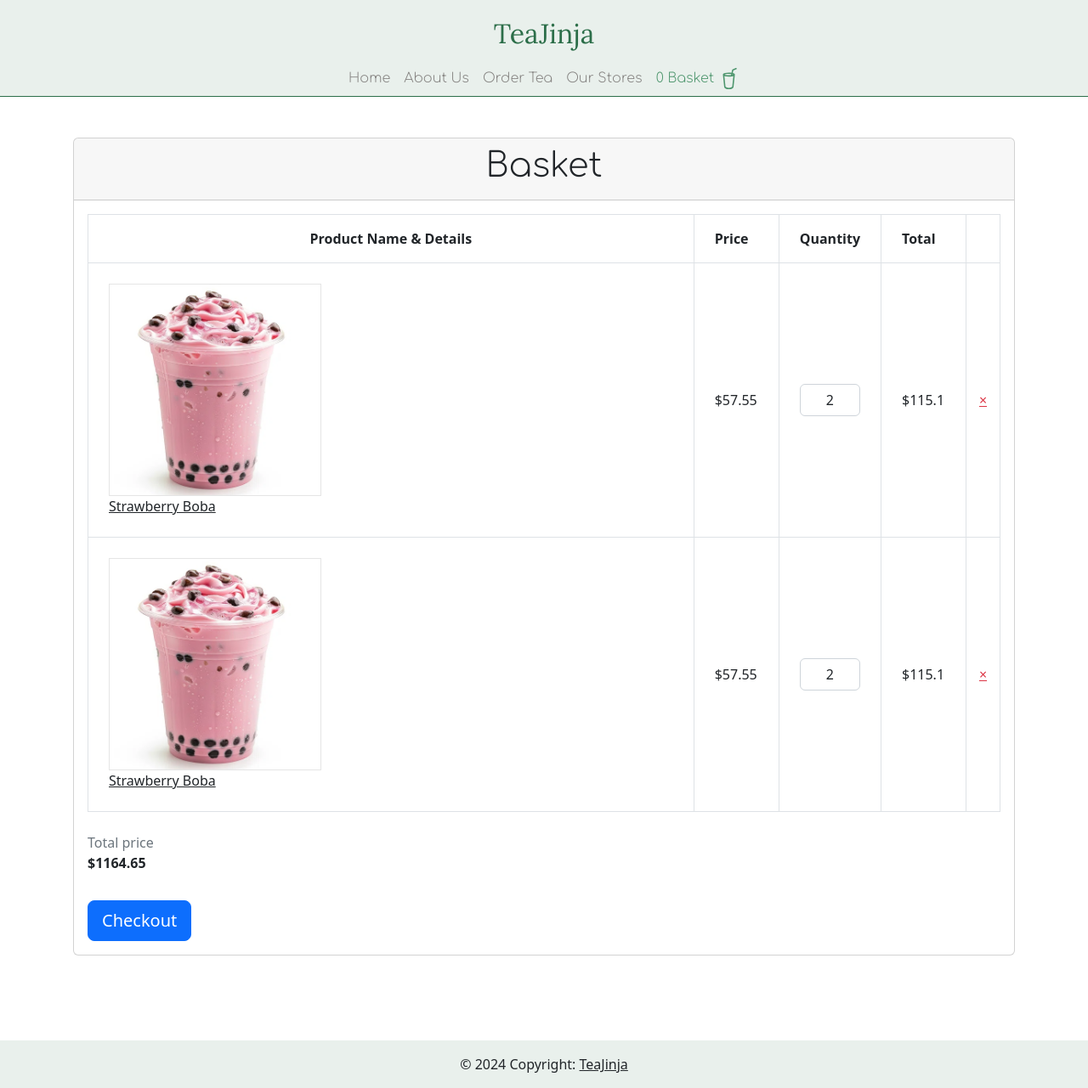
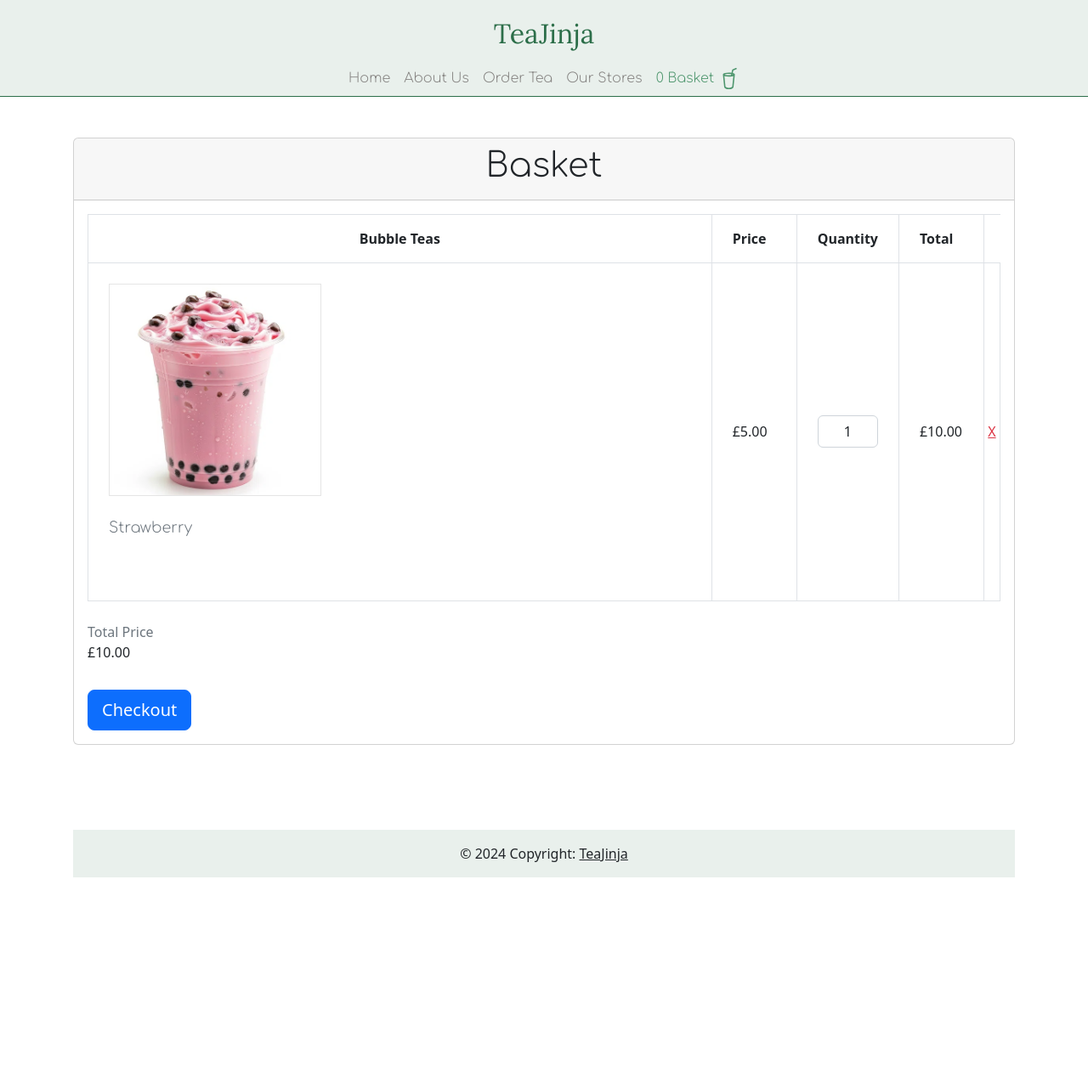
Before and after one commit to xiaojieee/week11_jen_shujie, a Flask app: page /basket/ in a window 1280 px wide. Shown: the whole page at 85% size. After the commit the page ends 1033 px from the top, so only its background shows below. Run offline with Flask 3, Linux system fonts and the light colour scheme.

Commit message:
Edited styles of basket page

```diff
--- a/application/routes.py
+++ b/application/routes.py
@@ -29,6 +29,7 @@ def order():
 def our_stores():
     return render_template('store.html', active_stores='active')
 
+
 @app.route('/basket/')
 def basket():
     return render_template('basket.html', active_basket='active')
--- a/application/templates/basket.html
+++ b/application/templates/basket.html
@@ -10,65 +10,43 @@
         </div>
         <div class="card-body">
             <div class="table-responsive">
+
               <table class="table table-bordered m-0">
                 <thead>
                   <tr>
                     <!-- Set columns width -->
-                    <th class="text-center py-3 px-4" style="min-width: 400px;">Product Name &amp; Details</th>
+                    <th class="text-center py-3 px-4" style="min-width: 400px;">Bubble Teas</th>
                     <th class="text-right py-3 px-4" style="width: 100px;">Price</th>
                     <th class="text-center py-3 px-4" style="width: 120px;">Quantity</th>
                     <th class="text-right py-3 px-4" style="width: 100px;">Total</th>
-                    <th class="text-center align-middle py-3 px-0" style="width: 40px;"><a href="#" class="shop-tooltip float-none text-light" title="" data-original-title="Clear cart"><i class="ino ion-md-trash"></i></a></th>
                   </tr>
                 </thead>
+
                 <tbody>
-
                   <tr>
                     <td class="p-4">
-                      <div class="media align-items-center">
-                        <img src="{{ url_for('static', filename='/images/strawberry.webp') }}" class="tea_image d-block ui-w-40 ui-bordered mr-4" alt="">
-                        <div class="media-body">
-                          <a href="#" class="d-block text-dark">Strawberry Boba</a>
-                          <small>
-                            <!-- <span class="text-muted">Toppings</span> -->
-                          </small>
-                        </div>
+                      <div class="align-items-center">
+                        <img src="{{ url_for('static', filename='/images/strawberry.webp') }}" class="tea_image" alt="">
+                            <figcaption class="figure-caption mt-4 mb-5">Strawberry</figcaption>
                       </div>
                     </td>
-                    <td class="text-right font-weight-semibold align-middle p-4">$57.55</td>
-                    <td class="align-middle p-4"><input type="text" class="form-control text-center" value="2"></td>
-                    <td class="text-right font-weight-semibold align-middle p-4">$115.1</td>
-                    <td class="text-center align-middle px-0"><a href="#" class="shop-tooltip close float-none text-danger" title="" data-original-title="Remove">×</a></td>
-                  </tr>
-
-                  <tr>
-                    <td class="p-4">
-                      <div class="media align-items-center">
-                        <img src="{{ url_for('static', filename='/images/strawberry.webp') }}" class="tea_image d-block ui-w-40 ui-bordered mr-4" alt="">
-                        <div class="media-body">
-                          <a href="#" class="d-block text-dark">Strawberry Boba</a>
-                          <small>
-                            <!-- <span class="text-muted">Toppings</span> -->
-                          </small>
-                        </div>
-                      </div>
-                    </td>
-                    <td class="text-right font-weight-semibold align-middle p-4">$57.55</td>
-                    <td class="align-middle p-4"><input type="text" class="form-control text-center" value="2"></td>
-                    <td class="text-right font-weight-semibold align-middle p-4">$115.1</td>
-                    <td class="text-center align-middle px-0"><a href="#" class="shop-tooltip close float-none text-danger" title="" data-original-title="Remove">×</a></td>
+                    <td class="text-right font-weight-semibold align-middle p-4">£5.00</td>
+                    <td class="align-middle p-4"><input type="text" class="form-control text-center" value="1"></td>
+                    <td class="text-right font-weight-semibold align-middle p-4">£10.00</td>
+                    <td class="text-center align-middle px-0"><a href="#" class="text-danger">X</a></td>
                   </tr>
 
                 </tbody>
+
               </table>
             </div>
             <!-- / Shopping cart table -->
-
+            <div class="checkout float-right">
                 <div class="d-flex flex-wrap justify-content-between align-items-center pb-4">
                     <div class="d-flex">
                         <div class="text-right mt-4">
-                  <label class="text-muted font-weight-normal m-0">Total price</label>
-                  <div class="text-large"><strong>$1164.65</strong></div>
+                        <label class="text-muted font-weight-normal m-0">Total Price</label>
+                        <div class="text-large">£10.00</div>
                         </div>
                     </div>
                 </div>
@@ -76,8 +54,8 @@
                 <div class="float-right">
                 <button type="button" class="btn btn-lg btn-primary mt-2">Checkout</button>
                 </div>
+            </div>
 
-          </div>
       </div>
   </div>
 
```
Lines whose indentation alone changed are shown as unchanged.
